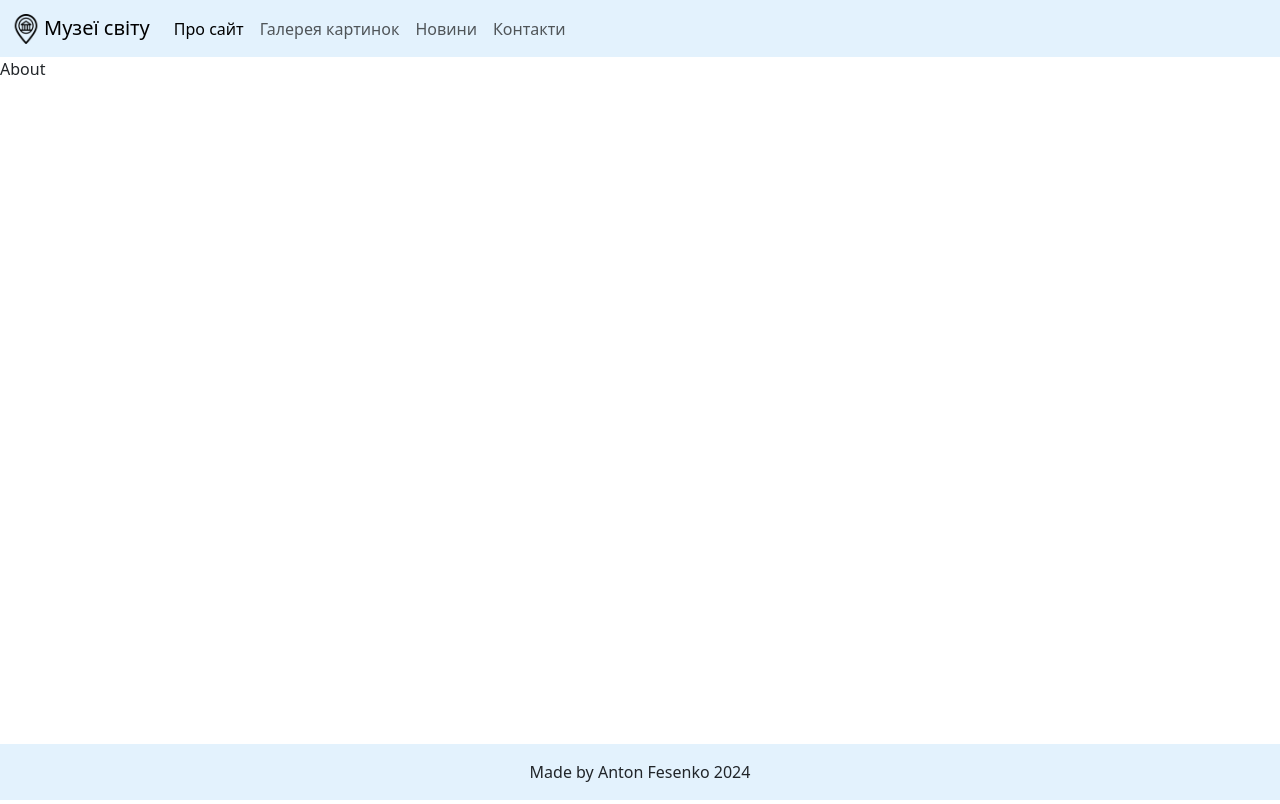
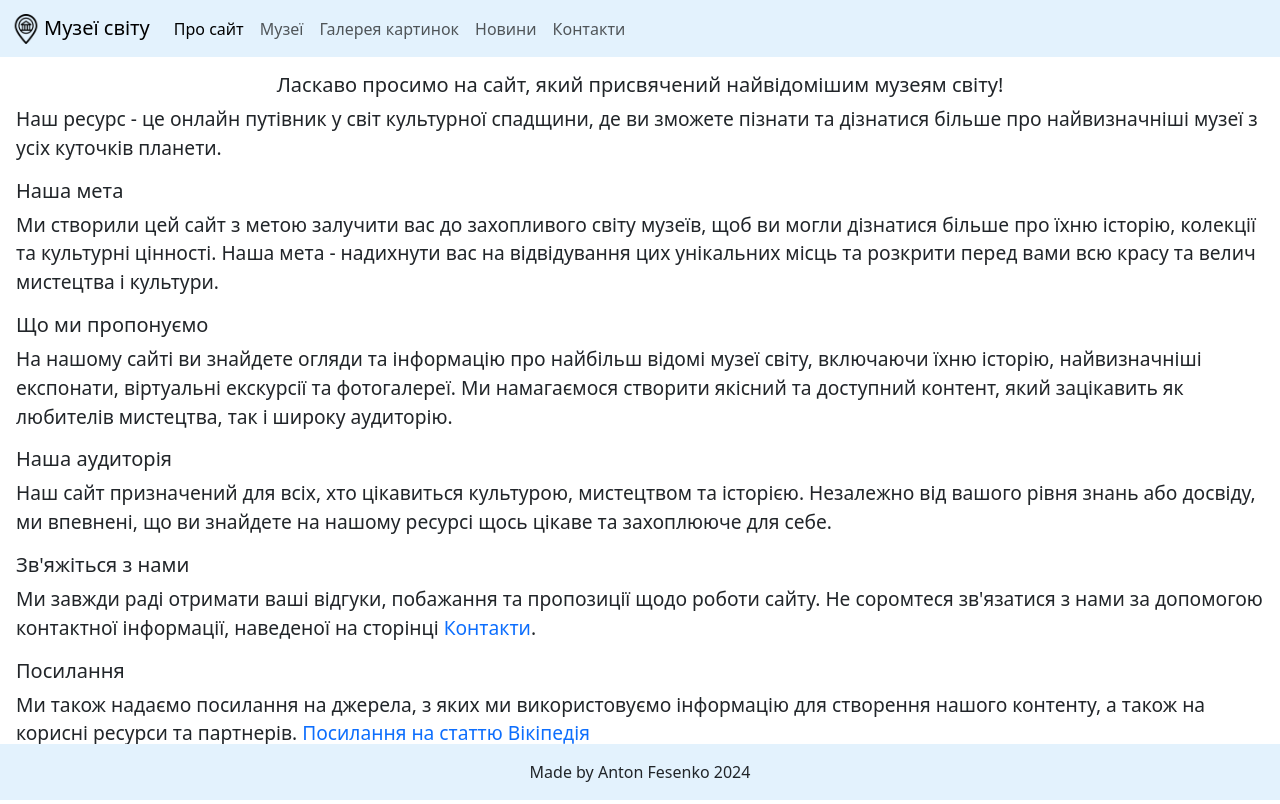
Before and after one commit to Fesenko-A/Popular-Museums-Frontend, a React (Create React App) app: page /about in a window 1280 px wide. Built offline with nearby package versions, Linux system fonts and the light colour scheme.

Commit message:
feat (About): add page content

```diff
--- a/src/Components/Layout/Header.tsx
+++ b/src/Components/Layout/Header.tsx
@@ -34,12 +34,11 @@ function Header() {
           </button>
           <div className="collapse navbar-collapse" id="navbarNavAltMarkup">
             <div className="navbar-nav">
-              <NavLink
-                className="nav-link active"
-                aria-current="page"
-                to="/about"
-              >
+              <NavLink className="nav-link" to="/about">
                 Про сайт
+              </NavLink>
+              <NavLink className="nav-link" to="/museums">
+                Музеї
               </NavLink>
               <NavLink className="nav-link" to="/images">
                 Галерея картинок
--- a/src/Container/App.tsx
+++ b/src/Container/App.tsx
@@ -1,7 +1,15 @@
 import React from "react";
 import { Footer, Header } from "../Components";
 import { Route, Routes } from "react-router-dom";
-import { About, Contacts, Home, ImagesGallery, News, NotFound } from "../Pages";
+import {
+  About,
+  Contacts,
+  Home,
+  ImagesGallery,
+  Museums,
+  News,
+  NotFound,
+} from "../Pages";
 function App() {
   return (
     <div>
@@ -12,6 +20,7 @@ function App() {
         <Route path="/contacts" element={<Contacts />} />
         <Route path="/images" element={<ImagesGallery />} />
         <Route path="/news" element={<News />} />
+        <Route path="/museums" element={<Museums />} />
         <Route path="*" element={<NotFound />} />
       </Routes>
       <Footer />
--- a/src/Pages/About.tsx
+++ b/src/Pages/About.tsx
@@ -1,7 +1,61 @@
 import React from "react";
+import { NavLink } from "react-router-dom";
 
 function About() {
-  return <div>About</div>;
+  return (
+    <div style={{ margin: "1rem", fontSize: "1.2rem" }}>
+      <h5 style={{ textAlign: "center" }}>
+        Ласкаво просимо на сайт, який присвячений найвідомішим музеям світу!
+      </h5>
+      <p>
+        Наш ресурс - це онлайн путівник у світ культурної спадщини, де ви
+        зможете пізнати та дізнатися більше про найвизначніші музеї з усіх
+        куточків планети.
+      </p>
+      <h5>Наша мета</h5>
+      <p>
+        Ми створили цей сайт з метою залучити вас до захопливого світу музеїв,
+        щоб ви могли дізнатися більше про їхню історію, колекції та культурні
+        цінності. Наша мета - надихнути вас на відвідування цих унікальних місць
+        та розкрити перед вами всю красу та велич мистецтва і культури.
+      </p>
+      <h5>Що ми пропонуємо</h5>
+      <p>
+        На нашому сайті ви знайдете огляди та інформацію про найбільш відомі
+        музеї світу, включаючи їхню історію, найвизначніші експонати, віртуальні
+        екскурсії та фотогалереї. Ми намагаємося створити якісний та доступний
+        контент, який зацікавить як любителів мистецтва, так і широку аудиторію.
+      </p>
+      <h5>Наша аудиторія</h5>
+      <p>
+        Наш сайт призначений для всіх, хто цікавиться культурою, мистецтвом та
+        історією. Незалежно від вашого рівня знань або досвіду, ми впевнені, що
+        ви знайдете на нашому ресурсі щось цікаве та захоплююче для себе.
+      </p>
+      <h5>Зв'яжіться з нами</h5>
+      <p>
+        Ми завжди раді отримати ваші відгуки, побажання та пропозиції щодо
+        роботи сайту. Не соромтеся зв'язатися з нами за допомогою контактної
+        інформації, наведеної на сторінці&nbsp;
+        <NavLink to="/contacts">Контакти</NavLink>.
+      </p>
+      <h5>Посилання</h5>
+      <p>
+        Ми також надаємо посилання на джерела, з яких ми використовуємо
+        інформацію для створення нашого контенту, а також на корисні ресурси та
+        партнерів.&nbsp;
+        <a
+          target="blank"
+          href="https://uk.wikipedia.org/wiki/%D0%A1%D0%BF%D0%B8%D1%81%D0%BE%D0%BA_%D0%BD%D0%B0%D0%B9%D0%B2%D1%96%D0%B4%D0%B2%D1%96%D0%B4%D1%83%D0%B2%D0%B0%D0%BD%D1%96%D1%88%D0%B8%D1%85_%D1%85%D1%83%D0%B4%D0%BE%D0%B6%D0%BD%D1%96%D1%85_%D0%BC%D1%83%D0%B7%D0%B5%D1%97%D0%B2_%D1%81%D0%B2%D1%96%D1%82%D1%83_(2020)"
+        >
+          Посилання на статтю Вікіпедія
+        </a>
+      </p>
+      <h5 style={{ textAlign: "center" }}>
+        Дякуємо, що обрали наш сайт для подорожі у світ музеїв та культури!
+      </h5>
+    </div>
+  );
 }
 
 export default About;
--- /dev/null
+++ b/src/Pages/Museums.tsx
@@ -0,0 +1,7 @@
+import React from "react";
+
+function Museums() {
+  return <div>Museums</div>;
+}
+
+export default Museums;
--- a/src/Pages/index.ts
+++ b/src/Pages/index.ts
@@ -4,5 +4,6 @@ import ImagesGallery from "./ImagesGallery";
 import News from "./News";
 import NotFound from "./NotFound";
 import Home from "./Home";
+import Museums from "./Museums";
 
-export { About, Contacts, ImagesGallery, News, NotFound, Home };
+export { About, Contacts, ImagesGallery, News, NotFound, Home, Museums };
--- a/src/index.css
+++ b/src/index.css
@@ -1,13 +1,17 @@
 body {
   margin: 0;
-  font-family: -apple-system, BlinkMacSystemFont, 'Segoe UI', 'Roboto', 'Oxygen',
-    'Ubuntu', 'Cantarell', 'Fira Sans', 'Droid Sans', 'Helvetica Neue',
+  font-family: -apple-system, BlinkMacSystemFont, "Segoe UI", "Roboto", "Oxygen",
+    "Ubuntu", "Cantarell", "Fira Sans", "Droid Sans", "Helvetica Neue",
     sans-serif;
   -webkit-font-smoothing: antialiased;
   -moz-osx-font-smoothing: grayscale;
 }
 
 code {
-  font-family: source-code-pro, Menlo, Monaco, Consolas, 'Courier New',
+  font-family: source-code-pro, Menlo, Monaco, Consolas, "Courier New",
     monospace;
 }
+
+a:link {
+  text-decoration: none;
+}
```
Also changed, not shown: public/index.html (+0 -23 lines), public/logo192.png (added), public/logo512.png (added).
